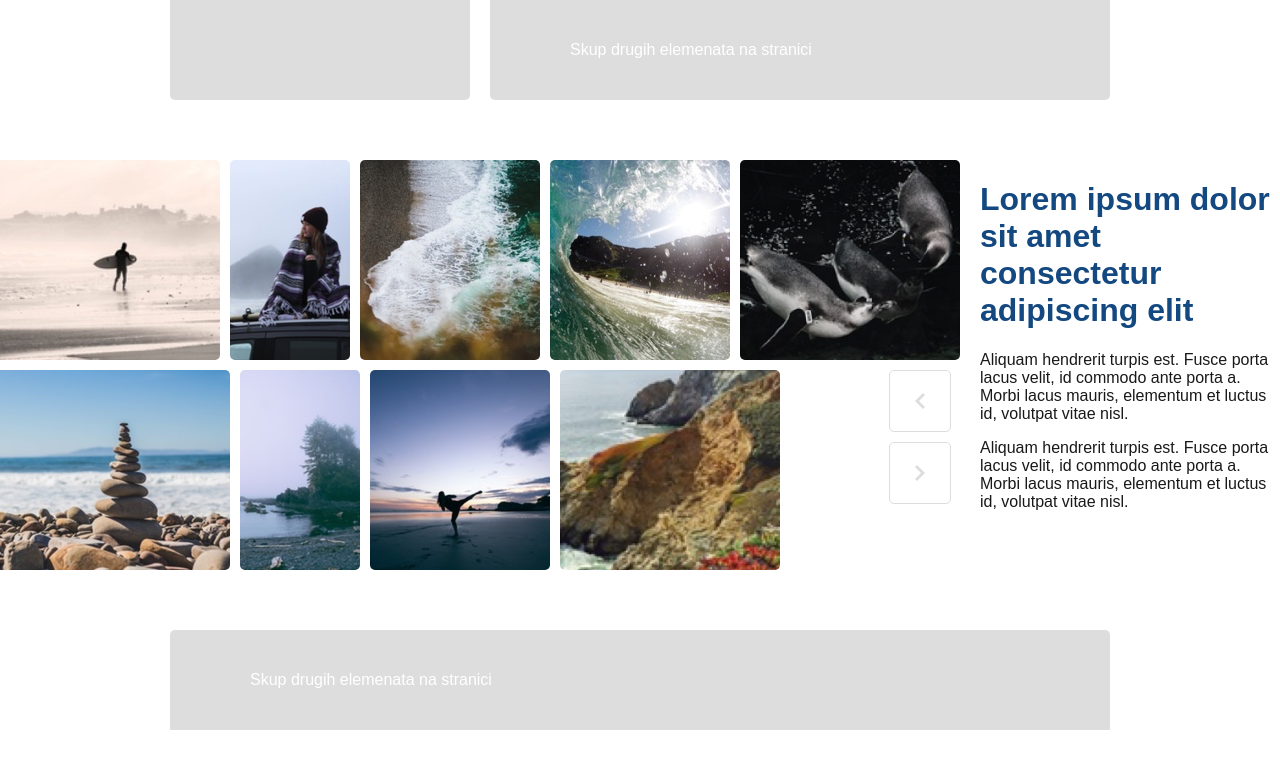
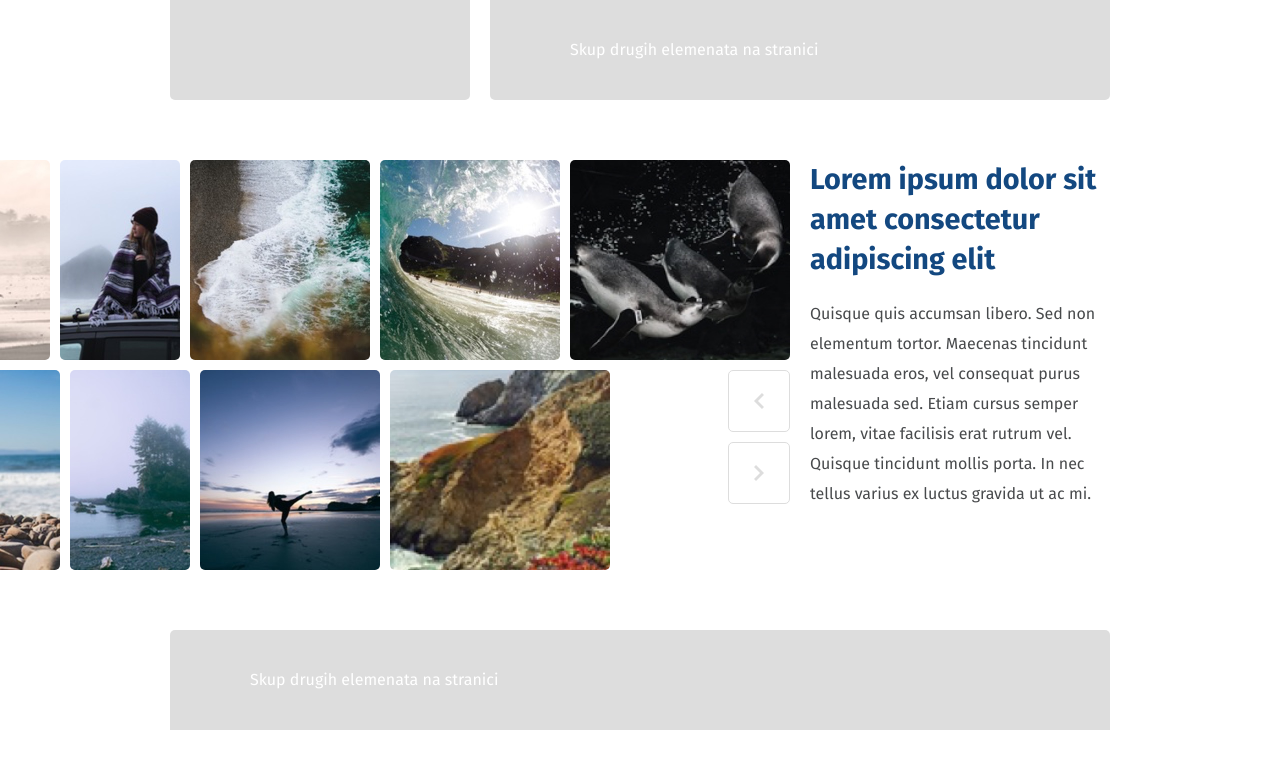
Before and after one commit to nebulalagoon/slider, a plain HTML site: page index.html in a window 1280 px wide. Drawn offline with nearby package versions, Linux system fonts and the light colour scheme.

Commit message:
Slider design changed

```diff
--- a/css/slider.sass
+++ b/css/slider.sass
@@ -2,12 +2,13 @@
 
 $dark-blue: #134880
 $light-gray: #DDDDDD
+$dark-gray: #484A4C
 
 //sizes
 $image-height: 200px
 $header-height: 100px
 
-//position and sizing
+//position and sizing - CSS grid
 
 html
     box-sizing: border-box
@@ -16,12 +17,14 @@ body
     margin: 0px
 
 #outerContainer
-
     display: grid
     grid-template-rows: $header-height 410px $header-height
     grid-row-gap: 60px
+    grid-template-columns: 1fr 940px 1fr
+    grid-template-areas: ". header ." "slider slider ." ". footer ."
 
 header
+    grid-area: header
     width: 940px
     margin: 0px auto
     display: grid
@@ -29,10 +32,12 @@ header
     grid-column-gap: 20px
 
 footer
+    grid-area: footer
     width: 940px
     margin: 0px auto
 
 #slider
+    grid-area: slider
     align-self: middle
     display: grid
     grid-template-columns: 1fr 300px
@@ -68,10 +73,10 @@ footer
 
 
 
-//colors and styles
+//colors and styles and minor positioning adjustments
 
 html
-    font-family: "Arial", sans-serif
+    font-family: "Fira Sans", "Arial", sans-serif
 
 header div, footer div
     background-color: $light-gray
@@ -99,13 +104,16 @@ footer div
 
 #description
     h1
+        margin-top: 0px
         color: $dark-blue
-        font-size: 2rem
+        font-size: 1.8rem
         font-weight: bold
+        line-height: 40px
 
     p
         font-size: 1rem
-        color: #191919
+        color: $dark-gray
+        line-height: 30px
 
 #container img
     border-radius: 5px
@@ -117,7 +125,9 @@ footer div
     border-radius: 5px
 
 #arrowLeft
-    margin: 0px auto
+    margin-top: 0px
+    margin-right: 0px
+    margin-left: auto
     background-image: url('../Assets/arrow-gray-left.png')
     background-repeat: no-repeat
     background-position: center
@@ -125,7 +135,9 @@ footer div
     width: 60px
 
 #arrowRight
-    margin: 10px auto
+    margin-top: 10px
+    margin-right: 0px
+    margin-left: auto
     background-image: url('../Assets/arrow-gray-right.png')
     background-repeat: no-repeat
     background-position: center
--- a/index.html
+++ b/index.html
@@ -3,6 +3,7 @@
     <head>
         <meta charset="utf-8"/>
         <meta name="viewport" content="width=device-width, initial-scale=1.0">
+        <link href="https://fonts.googleapis.com/css?family=Fira+Sans:400,700&display=swap" rel="stylesheet">
         <link rel='stylesheet' href='css/slider.css' type='text/css'>
         <title>Slider</title>
     </head>
@@ -41,8 +42,7 @@
 
                 <div id="description">
                     <h1>Lorem ipsum dolor sit amet consectetur adipiscing elit</h1>
-                    <p>Aliquam hendrerit turpis est. Fusce porta lacus velit, id commodo ante porta a. Morbi lacus mauris, elementum et luctus id, volutpat vitae nisl.</p>
-                    <p>Aliquam hendrerit turpis est. Fusce porta lacus velit, id commodo ante porta a. Morbi lacus mauris, elementum et luctus id, volutpat vitae nisl.</p>
+                    <p>Quisque quis accumsan libero. Sed non elementum tortor. Maecenas tincidunt malesuada eros, vel consequat purus malesuada sed. Etiam cursus semper lorem, vitae facilisis erat rutrum vel. Quisque tincidunt mollis porta. In nec tellus varius ex luctus gravida ut ac mi.</p>
                 </div>
             </div>
             <footer><div><p>Skup drugih elemenata na stranici</p></div></footer>
```
Also changed, not shown: css/slider.css, 1 other file.
